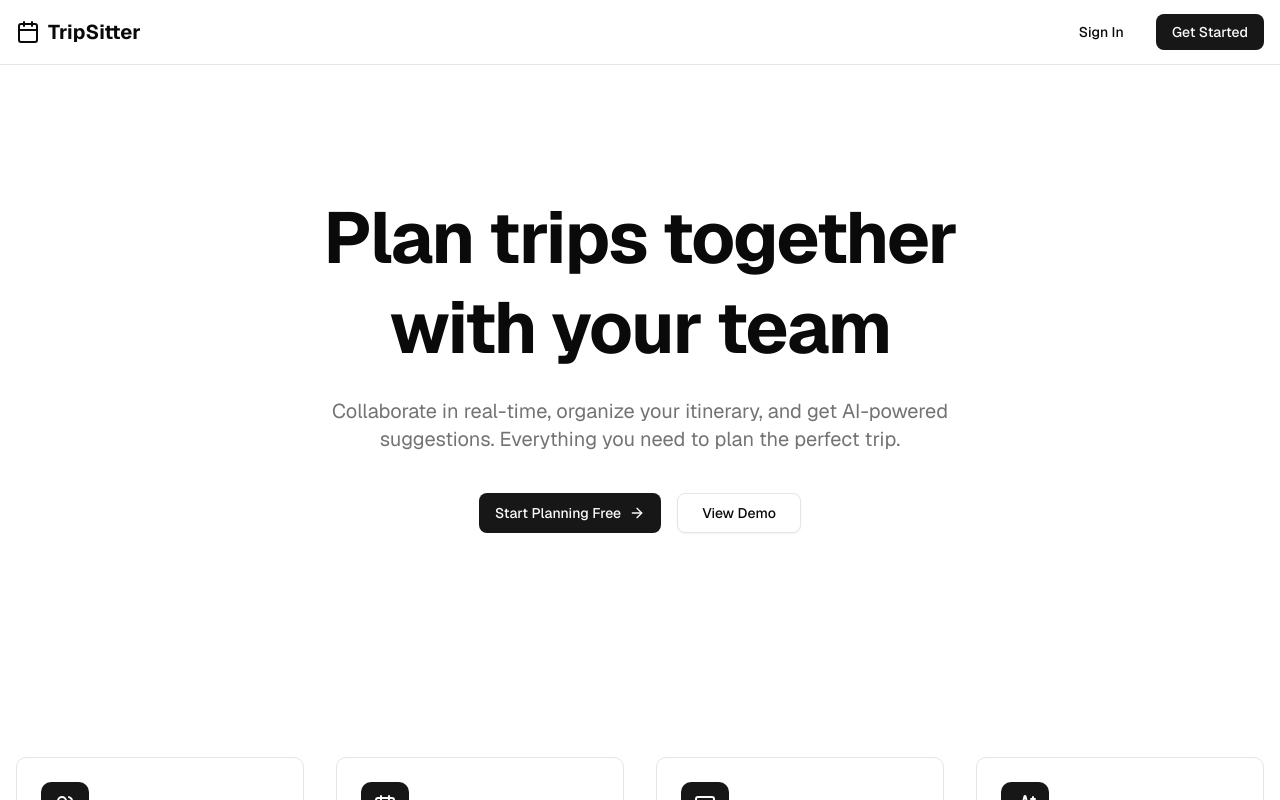
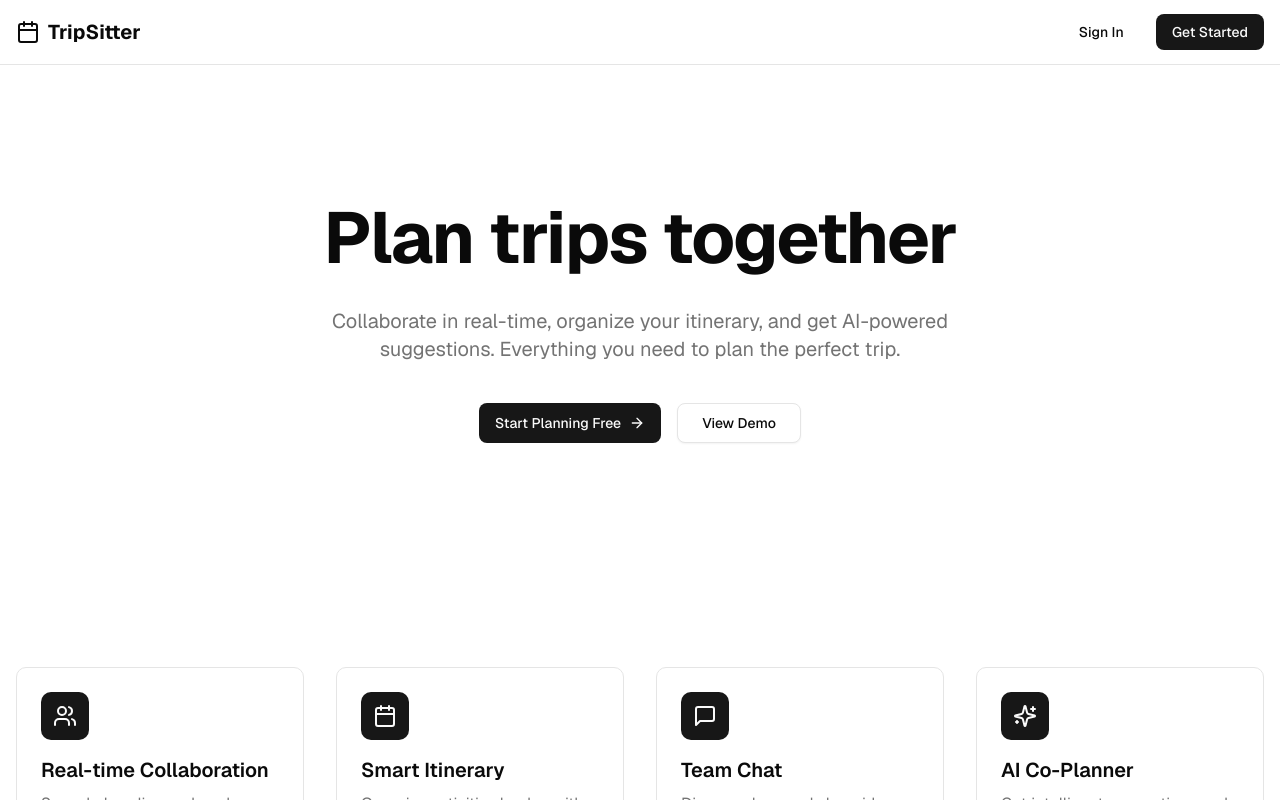
Before and after one commit to progvibe/tripsitter, a Next.js app: page / in a window 1280 px wide. Shown: the top 800 px of the page. Built offline with nearby package versions, Linux system fonts and the light colour scheme.

Commit message:
change tagline

```diff
--- a/app/page.tsx
+++ b/app/page.tsx
@@ -27,7 +27,7 @@ export default function LandingPage() {
       <section className="container mx-auto px-4 py-24 md:py-32">
         <div className="mx-auto max-w-4xl text-center">
           <h1 className="text-balance text-5xl font-bold leading-tight tracking-tight md:text-6xl lg:text-7xl">
-            Plan trips together with your team
+            Plan trips together
           </h1>
           <p className="mx-auto mt-6 max-w-2xl text-pretty text-lg text-muted-foreground md:text-xl">
             Collaborate in real-time, organize your itinerary, and get AI-powered suggestions. Everything you need to
```
